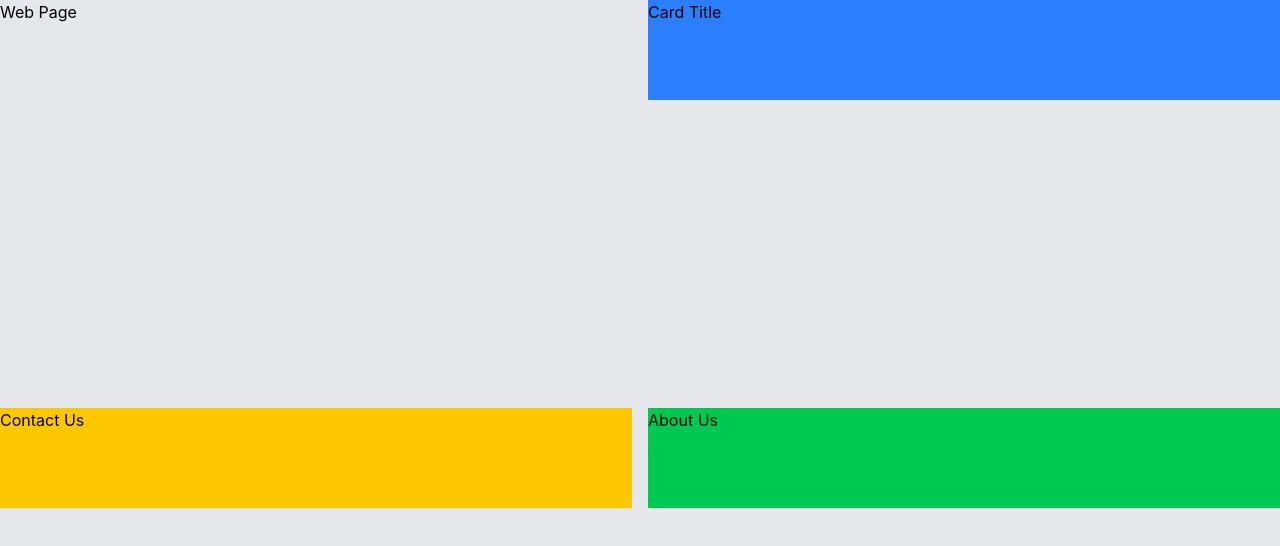
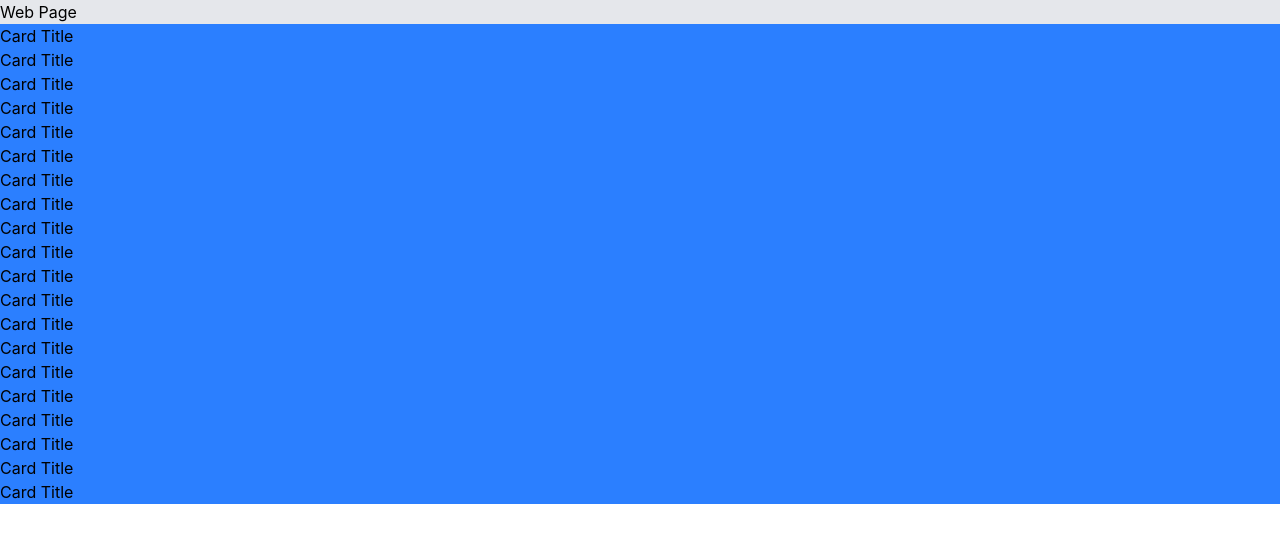
Before and after one commit to MdAamerSk/React, a React (Vite) app in the folder Day5-rendering_formHandling/: page / in a window 1280 px wide. Shown: the top 546 px of the page. Built offline with nearby package versions, Linux system fonts and the light colour scheme.

Commit message:
refactor: update Web component to render multiple Card components dynamically git commit -m "learn: understand React list rendering, and key prop"

```diff
--- a/Day5-rendering_formHandling/src/Web.jsx
+++ b/Day5-rendering_formHandling/src/Web.jsx
@@ -4,14 +4,18 @@ import Contact from './components/Contact'
 import About from './components/About'
 
 const Web = () => {
-  return (
-    <div className='h-screen grid grid-cols-2 gap-4 bg-gray-200'>
-      <h1>Web Page</h1>
-      <Card />
-      <Contact />
-      <About />
-    </div>
-  )
+    let arr = [1, 3, 5, 6, 4, 2, 3, 8, 9, 5, 7, 8, 2, 3, 4, 5, 6, 7, 8, 9];
+    return (
+        <div className=' bg-gray-200'>
+            <h1>Web Page</h1>
+
+            {
+                arr.map((item,index) => {
+                    return <Card key={index} />
+                })
+            }
+        </div>
+    )
 }
 
 export default Web
--- a/Day5-rendering_formHandling/src/components/Card.jsx
+++ b/Day5-rendering_formHandling/src/components/Card.jsx
@@ -2,7 +2,7 @@ import React from 'react'
 
 const Card = () => {
   return (
-    <div className="h-[100px] bg-blue-500">
+    <div className=" bg-blue-500">
       <h3>Card Title</h3>
     </div>
   )
```
